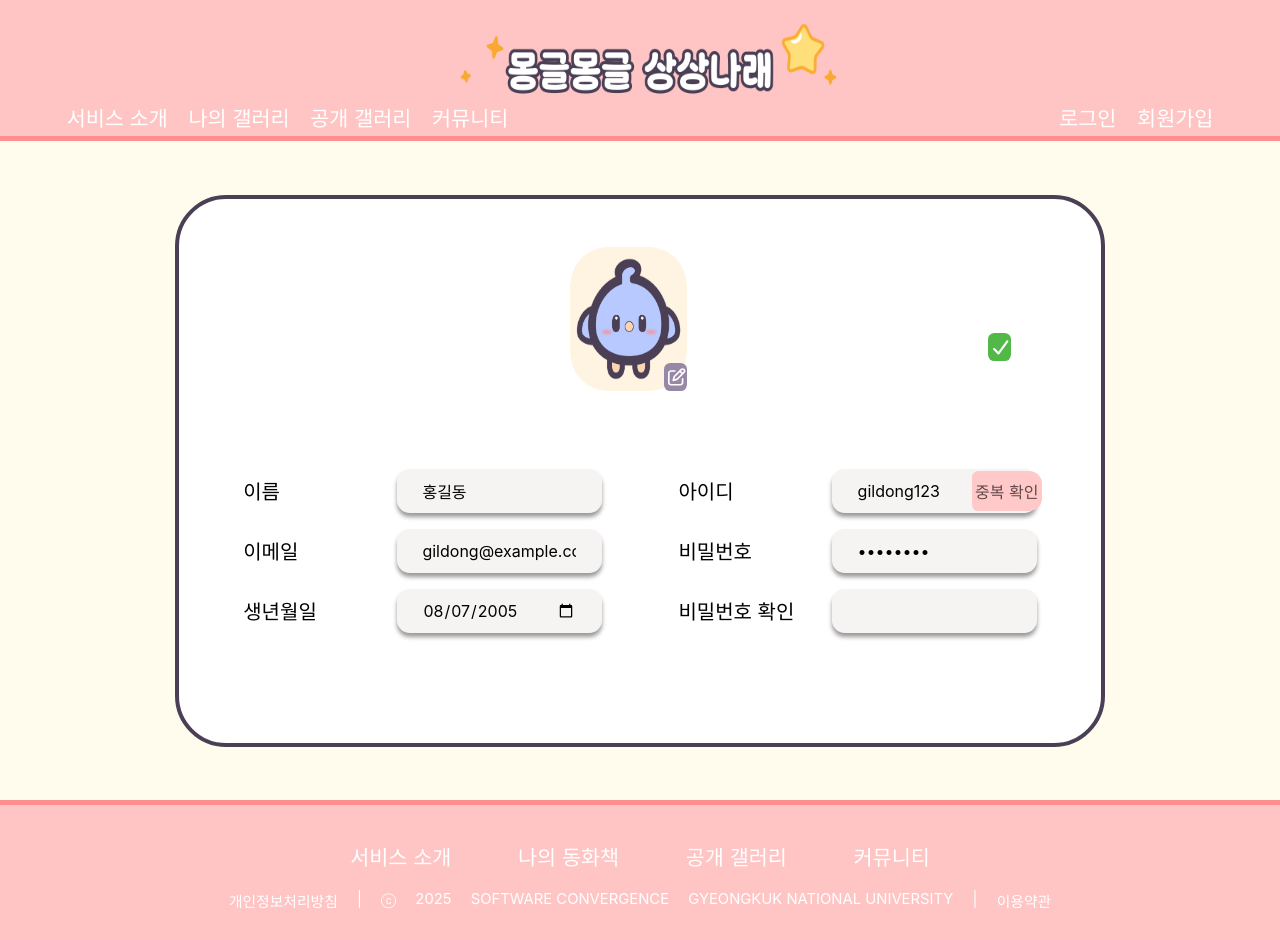
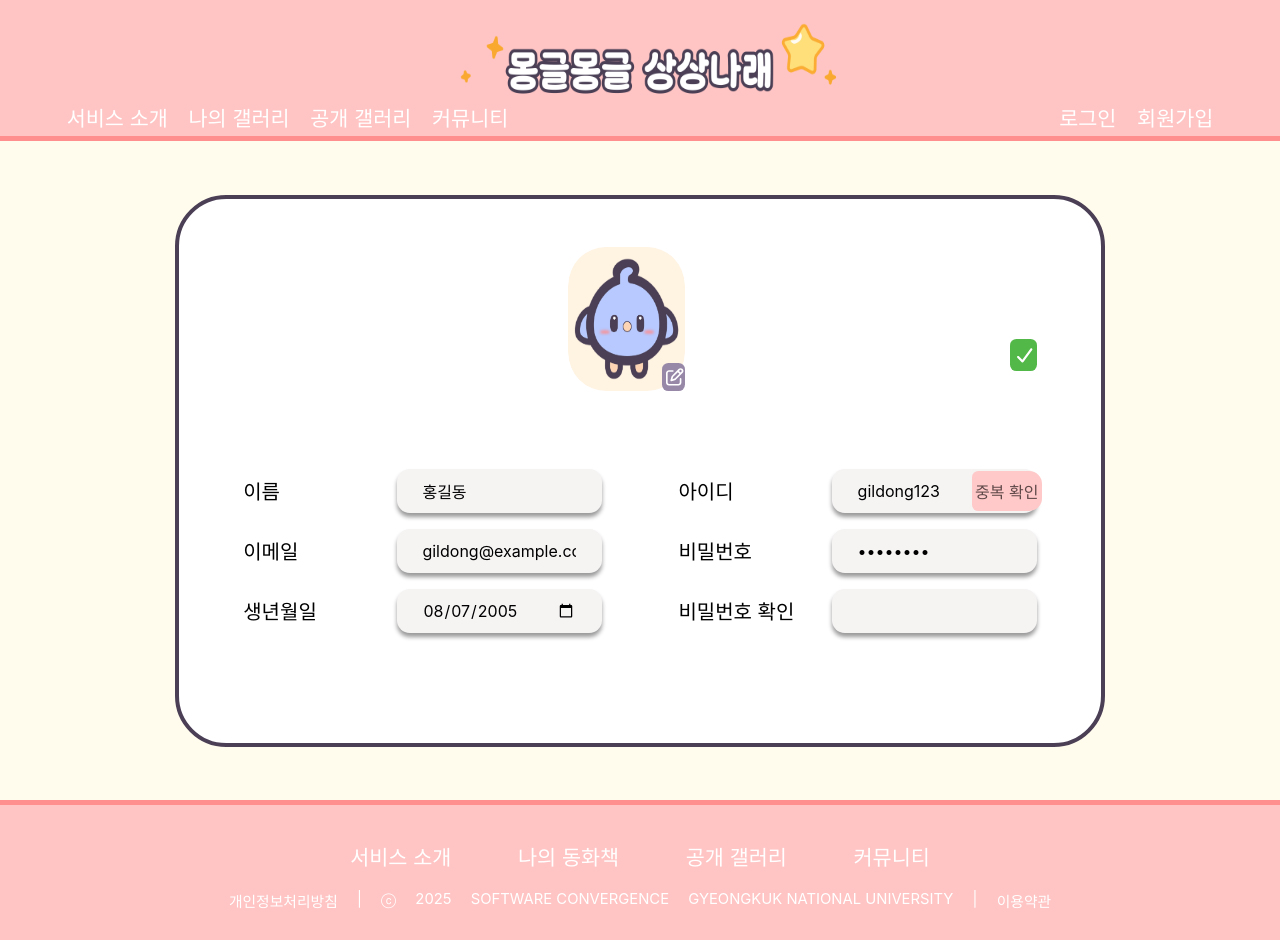
Before and after one commit to yANUs-3-Team/FE, a React (Create React App) app: page /my-page in a window 1280 px wide. Both pictures are taken after a click on the element 1023 px from the left and 354 px from the top of the page. Built offline with nearby package versions, Linux system fonts and the light colour scheme; a web font is replaced by a local one.

Commit message:
🎨 :: 마이페이지 모드 전환 버튼 위치 수정

```diff
--- a/src/component/Css/myPageEdit.css
+++ b/src/component/Css/myPageEdit.css
@@ -23,8 +23,8 @@
 
 .edit_profileEdit {
   position: relative;
-right: 1.8vw;
-top: 14.5vh;
+  right: 1.8vw;
+  top: 14.5vh;
   z-index: 3;
 
   width: 1.7vw;
@@ -43,12 +43,12 @@ top: 14.5vh;
 
 .edit_save {
   position: relative;
-  left: 23.5vw;
-  top: 7.3vh;
+  left: 25.38vw;
+  top: 8vh;
   z-index: 1;
 
-  width: 1.7vw;
-  height: 3.5vh;
+  width: 2vw;
+  height: 4vh;
   padding-left: 0.1vw;
 
   display: flex;
```
